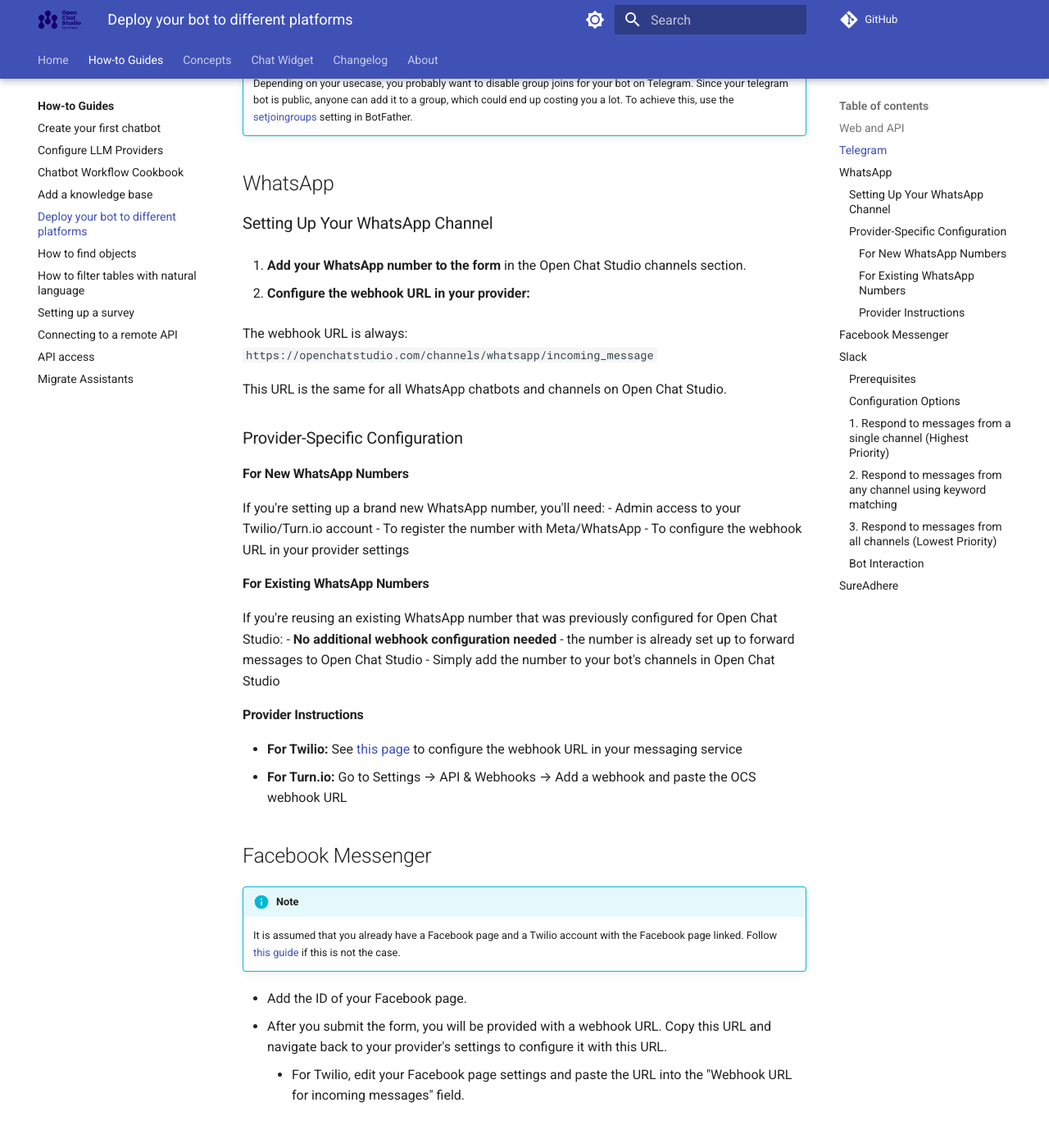
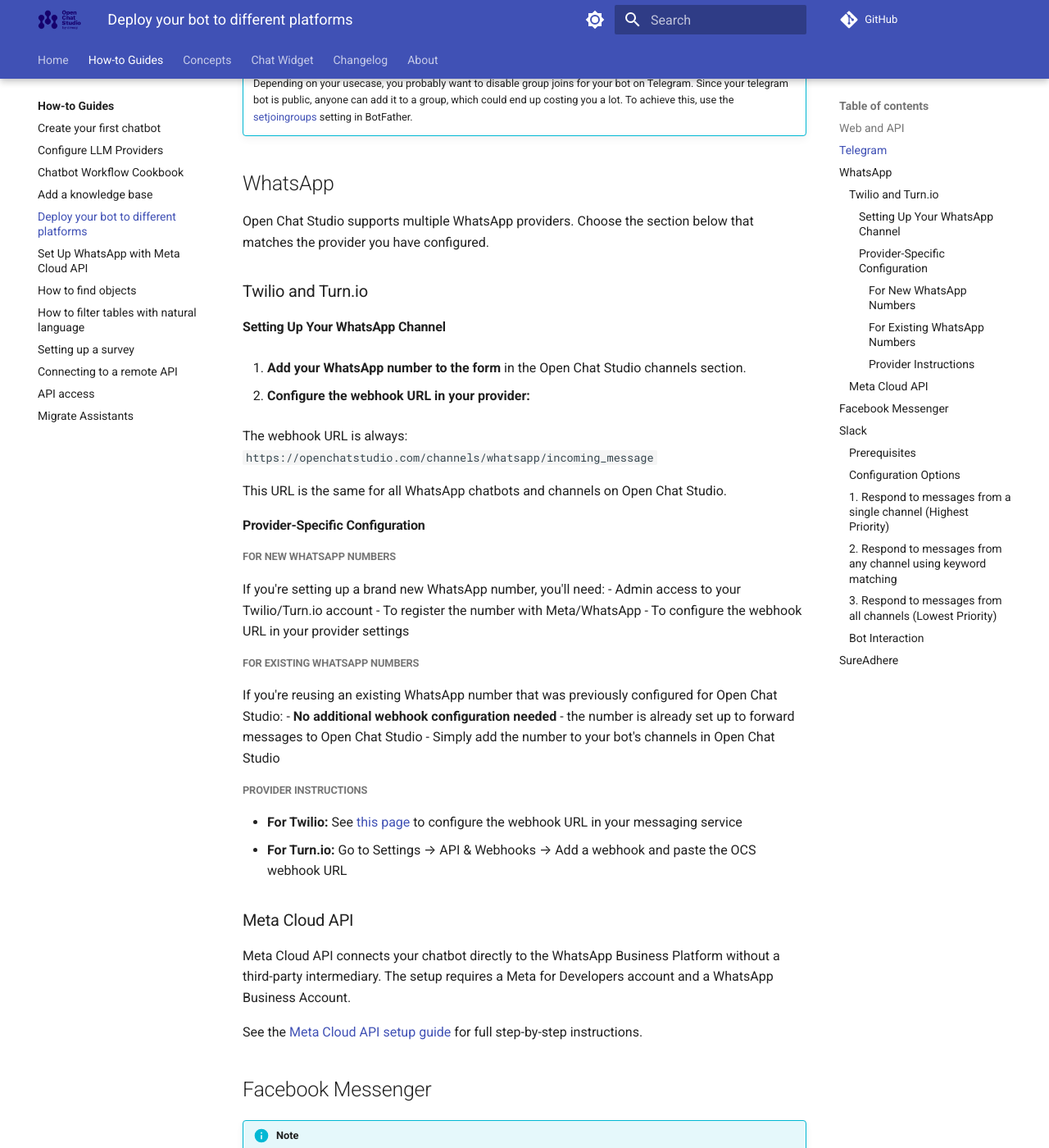
Before and after one commit to dimagi/open-chat-studio-docs, an MkDocs documentation site: the page built from docs/how-to/deploy_to_different_channels.md, in a window 1280 px wide and 1400 px high, scrolled down 859 px. Shown: the whole window at 82% size. Built offline with MkDocs 1.6.1 and Material for MkDocs 9.7.7, drawn with Linux system fonts in a browser that asks for light colours; a script that is not in the unit is left out; comment, search, counter and statistics services are not loaded; some of the changed text lies outside the part shown.

```diff
--- a/docs/how-to/deploy_to_different_channels.md
+++ b/docs/how-to/deploy_to_different_channels.md
@@ -24,7 +24,11 @@ The web channel uses the web interface and is enabled by default for all bots. L
 
 ## WhatsApp
 
-### Setting Up Your WhatsApp Channel
+Open Chat Studio supports multiple WhatsApp providers. Choose the section below that matches the provider you have configured.
+
+### Twilio and Turn.io
+
+#### Setting Up Your WhatsApp Channel
 
 1. **Add your WhatsApp number to the form** in the Open Chat Studio channels section.
 
@@ -34,22 +38,28 @@ The web channel uses the web interface and is enabled by default for all bots. L
 
    This URL is the same for all WhatsApp chatbots and channels on Open Chat Studio.
 
-### Provider-Specific Configuration
+#### Provider-Specific Configuration
 
-#### For New WhatsApp Numbers
+##### For New WhatsApp Numbers
 If you're setting up a brand new WhatsApp number, you'll need:
 - Admin access to your Twilio/Turn.io account
 - To register the number with Meta/WhatsApp
 - To configure the webhook URL in your provider settings
 
-#### For Existing WhatsApp Numbers
+##### For Existing WhatsApp Numbers
 If you're reusing an existing WhatsApp number that was previously configured for Open Chat Studio:
 - **No additional webhook configuration needed** - the number is already set up to forward messages to Open Chat Studio
 - Simply add the number to your bot's channels in Open Chat Studio
 
-#### Provider Instructions
+##### Provider Instructions
 - **For Twilio:** See [this page][3] to configure the webhook URL in your messaging service
 - **For Turn.io:** Go to Settings → API & Webhooks → Add a webhook and paste the OCS webhook URL
+
+### Meta Cloud API
+
+Meta Cloud API connects your chatbot directly to the WhatsApp Business Platform without a third-party intermediary. The setup requires a Meta for Developers account and a WhatsApp Business Account.
+
+See the [Meta Cloud API setup guide][meta] for full step-by-step instructions.
 
 
 ## Facebook Messenger
@@ -120,3 +130,4 @@ Once the channel is linked, users interact with the bot by mentioning it in Slac
 [7]: https://openchatstudio.com/users/profile/
 [8]: https://openchatstudio.com/api/docs/
 [api]: ./api_access.md
+[meta]: ./whatsapp_meta_cloud_api.md
--- a/mkdocs.yml
+++ b/mkdocs.yml
@@ -102,6 +102,7 @@ nav:
       - how-to/workflow_cookbook.md
       - how-to/add_a_knowledge_base.md
       - how-to/deploy_to_different_channels.md
+      - how-to/whatsapp_meta_cloud_api.md
       - how-to/global_search.md
       - how-to/nl_filter.md
       - how-to/setting_up_a_survey.md
```
Also changed, not shown: docs/changelog.md (+1 -0 lines), docs/concepts/team/messaging_providers.md (+20 -2 lines), docs/how-to/whatsapp_meta_cloud_api.md (added, +169 -0 lines).
